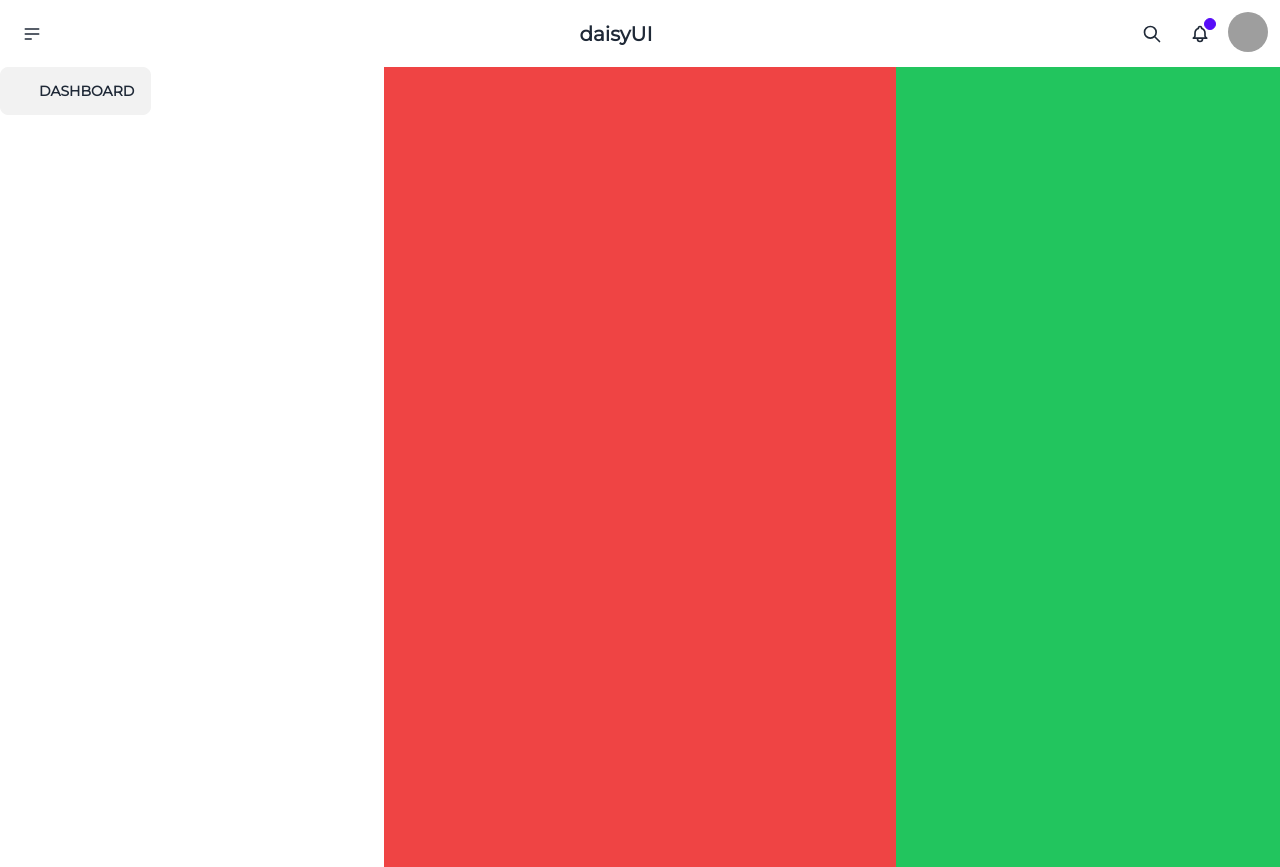
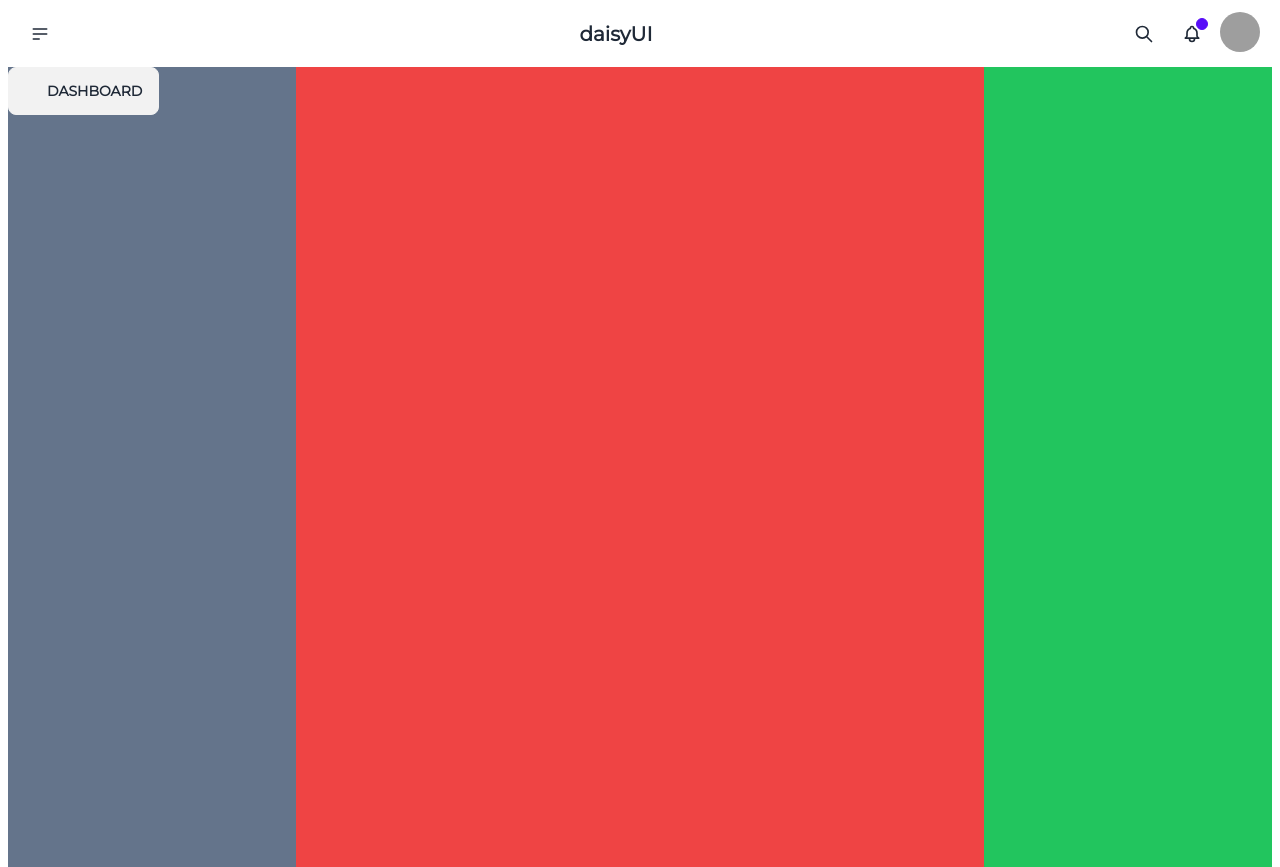
Before and after one commit to Sameers12s/JustSmile-1, a React (Vite) app: page / in a window 1280 px wide. Built offline with nearby package versions, Linux system fonts and the light colour scheme; grey boxes are pictures that could not be loaded; some icons are missing.

Commit message:
home page

```diff
--- a/src/components/Navbar.jsx
+++ b/src/components/Navbar.jsx
@@ -1,5 +1,5 @@
 const Navbar = () => {
-    return ( <div className="navbar bg-base-100 w-7xl">
+    return ( <div className="navbar bg-white w-7xl">
   <div className="navbar-start">
     <div className="dropdown">
       <label tabIndex={0} className="btn btn-ghost btn-circle">
--- a/src/pages/Home.jsx
+++ b/src/pages/Home.jsx
@@ -3,17 +3,17 @@ import Navbar from "../components/Navbar";
 
 const Home = () => {
     document.title = "JustSmile | Home"
-    return (<>
-        <div><Navbar /></div>
-    <div className="flex h-screen w-full max-w-[120rem] mx-auto">
-        <div className="flex h-screen w-full max-w-[120rem] mx-auto">
-            <div className="flex-[0_1_20%] min-w-[24rem]">
+    return (<div className="w-full max-w-[79rem] mx-auto">
+        <div className="sticky top-0"><Navbar /></div>
+    <div className="flex h-screen w-full bg-slate-500">
+        <div className="flex h-screen w-full  min-w-[24rem]">
+            <div className="min-w-[18rem] bg-slate-500">
             <LeftSidebar />
             </div>
-            <div className="flex-1 bg-red-500"></div>
-            <div className="flex-[0_1_20%] bg-green-500 min-w-[24rem]"></div>
+            <div className="min-w-[43rem] bg-red-500"></div>
+            <div className=" bg-green-500 min-w-[18rem]"></div>
         </div>
-    </div> </>);
+    </div> </div>);
 
 }
 
```
